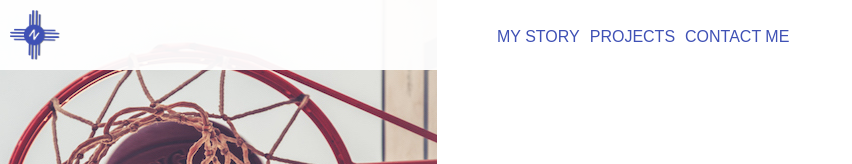
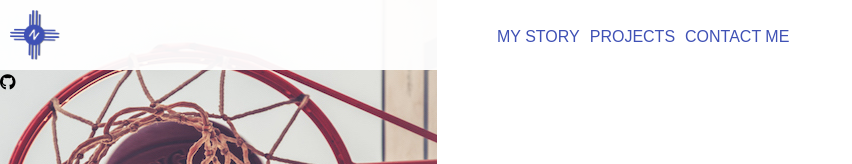
Before and after one commit to Gadget89/updated-portfolio, a React (Create React App) app: page / in a window 1280 px wide. Shown: the top 164 px of the page, without its empty margins (0-852 px from the left). Built offline with nearby package versions, Linux system fonts and the light colour scheme.

Commit message:
Added fontawesome script to handle icons

```diff
--- a/public/index.html
+++ b/public/index.html
@@ -6,6 +6,7 @@
     <meta name="theme-color" content="#ffc107">
     <link rel="manifest" href="%PUBLIC_URL%/manifest.json">
     <link rel="shortcut icon" href="%PUBLIC_URL%/logo.png">
+    <script src="https://use.fontawesome.com/267a7daa23.js"></script>
     <!--
       Notice the use of %PUBLIC_URL% in the tags above.
       It will be replaced with the URL of the `public` folder during the build.
--- a/src/Landing.js
+++ b/src/Landing.js
@@ -8,6 +8,7 @@ class Landing extends Component {
     return (
       <div>
         <img alt='' src={Basketball}></img>
+
       </div>
     );
   }
--- a/src/Nav.js
+++ b/src/Nav.js
@@ -17,6 +17,7 @@ class Nav extends Component {
         </ul>
         <img alt='' className='nav-logo' src={Logo}></img>
         <div className='nav-background'></div>
+        <i className="fa fa-github" aria-hidden="true"></i>
       </nav>
     );
   }
```
